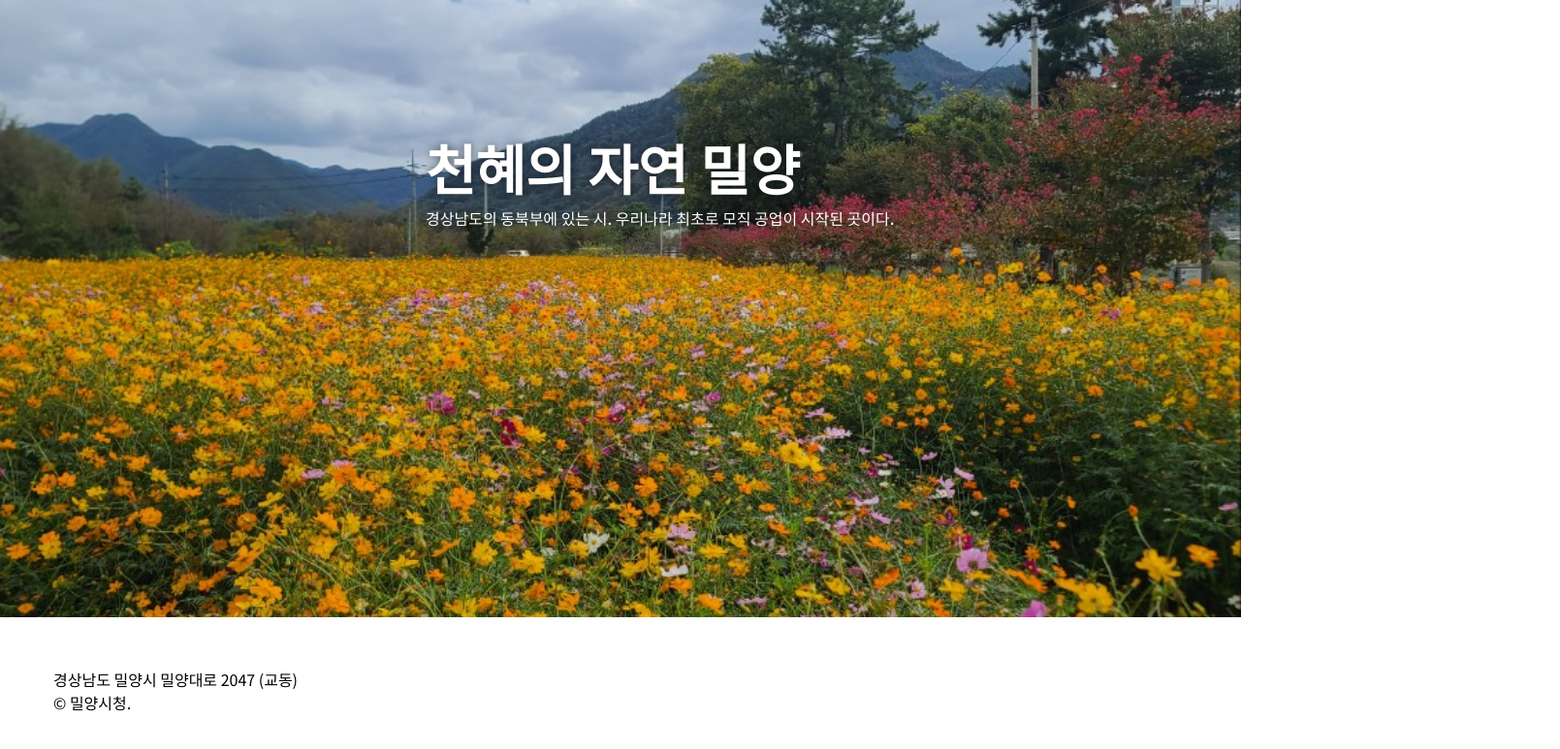
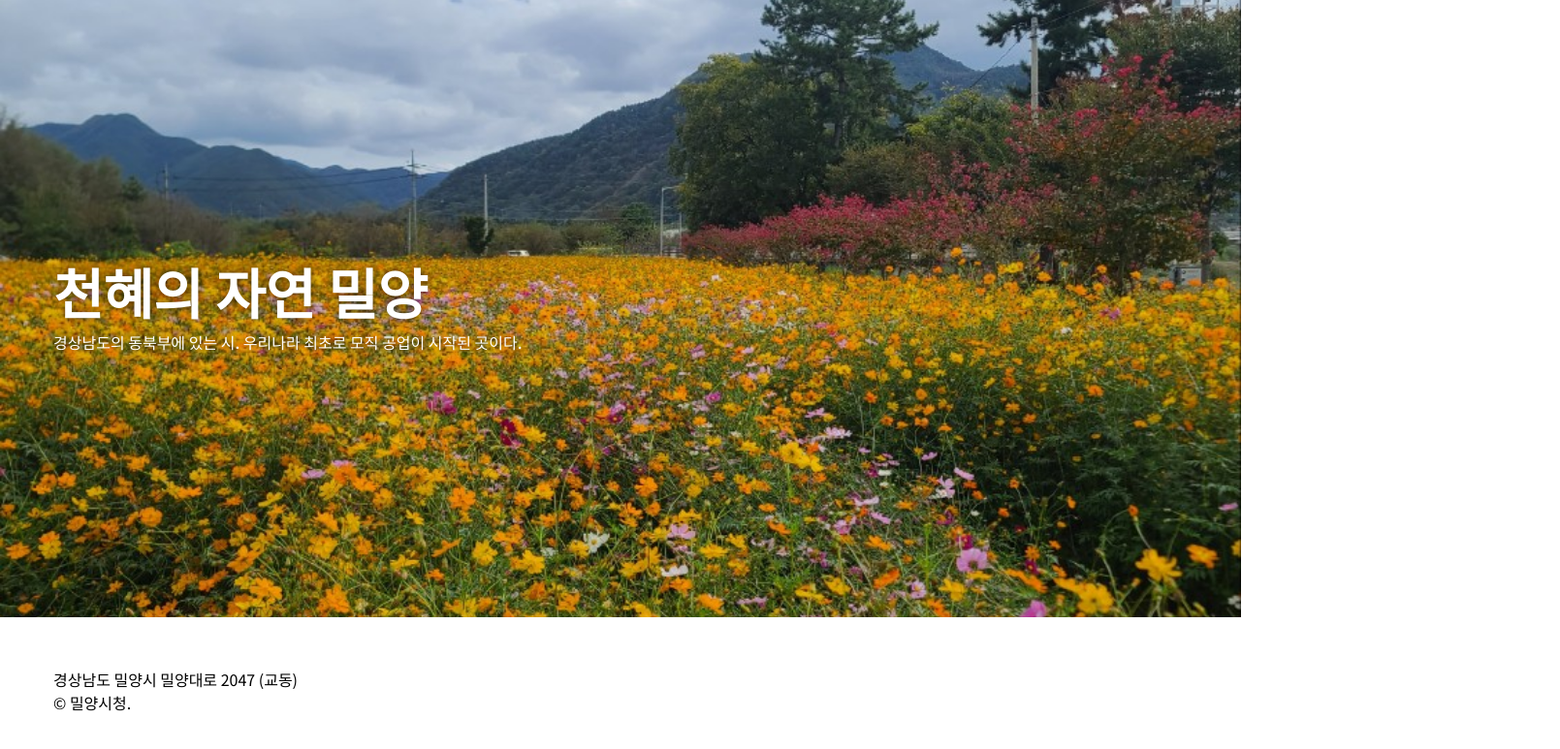
Before and after one commit to atra700/homepage01, a plain HTML site: page index.html in a window 1280 px wide. Shown: the part 123-896 px from the top of the page at 97% size, 1609 px wide, since content can reach past the window. Drawn offline with Linux system fonts and the light colour scheme.

Commit message:
Add files via upload

```diff
--- a/css/style.css
+++ b/css/style.css
@@ -39,8 +39,8 @@
 
 .main_visual .slg {
     position: absolute;
-    top: 30%;
-    left: 80%;
+    top: 50%;
+    left: 50%;
     transform: translate(-50%, -50%);
 
     max-width: 1170px;
```
